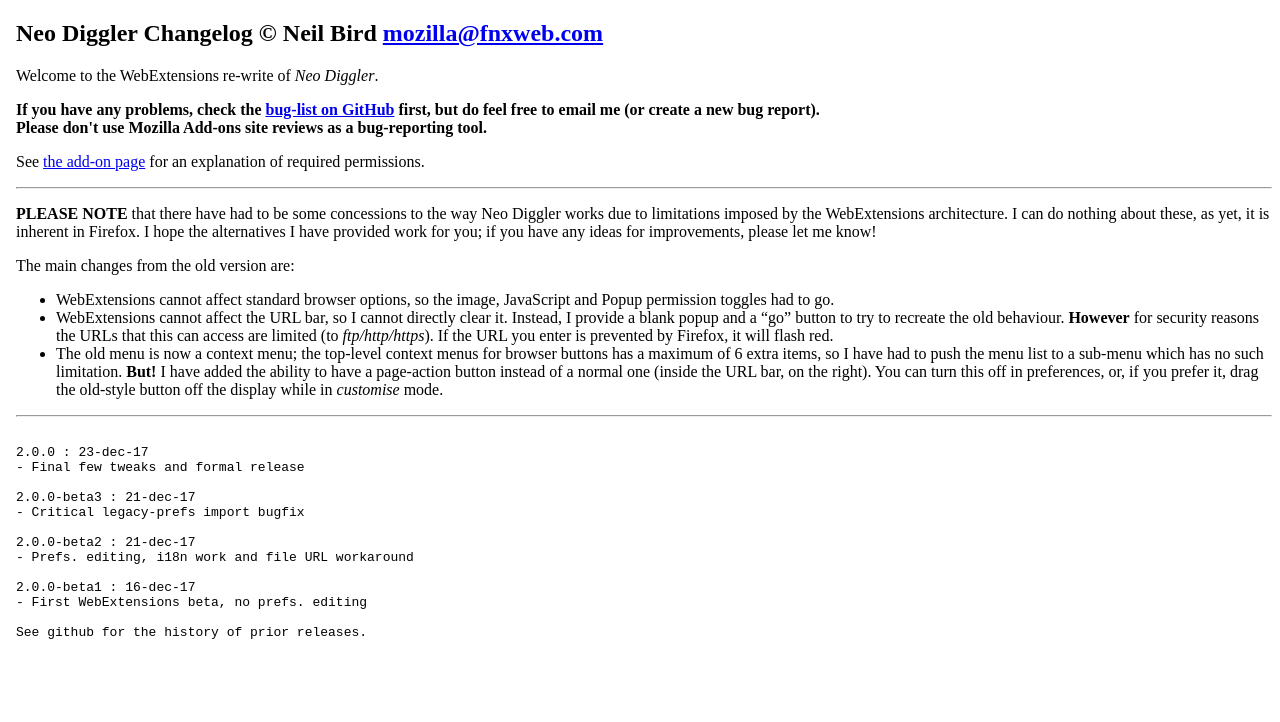
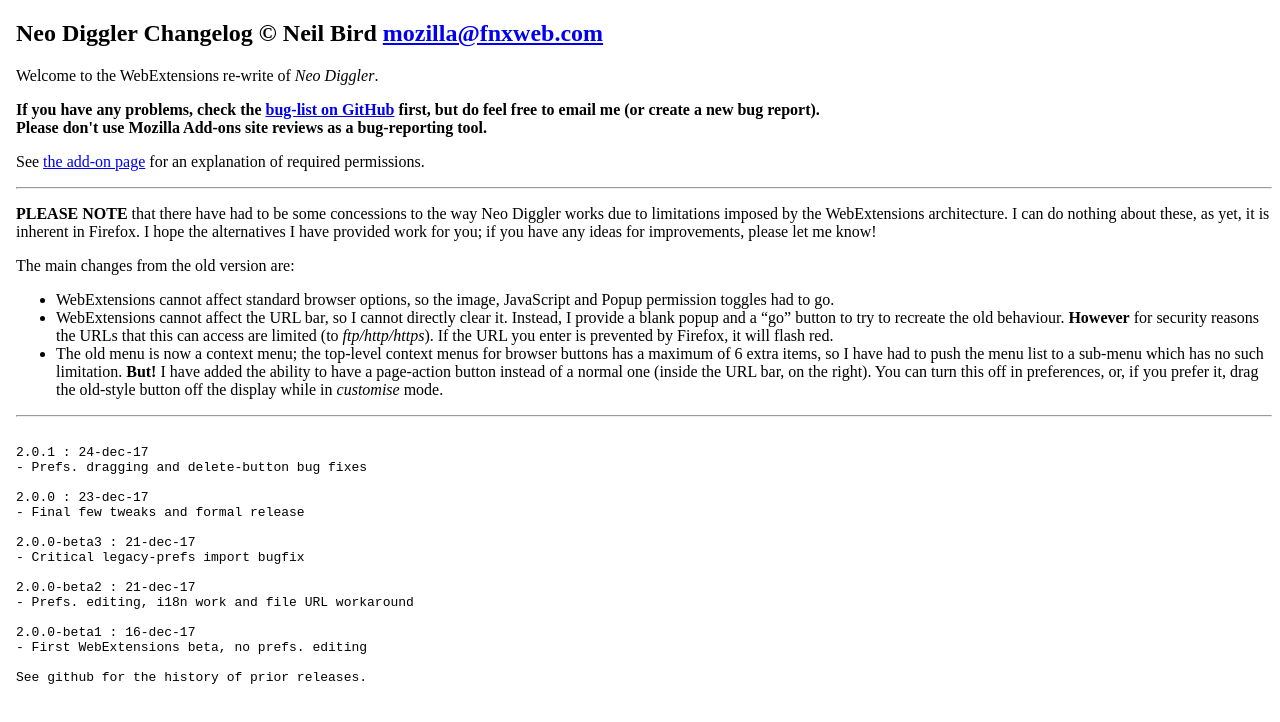
Before and after one commit to fnxweb/neo-diggler, a browser extension: page release/changelog.html in a window 1280 px wide. Drawn offline with Linux system fonts and the light colour scheme.

Commit message:
Add missing 2.0.1 entry to changelog

```diff
--- a/release/changelog.html
+++ b/release/changelog.html
@@ -49,6 +49,9 @@
     <hr>
     <pre>
 
+2.0.1 : 24-dec-17
+- Prefs. dragging and delete-button bug fixes
+
 2.0.0 : 23-dec-17
 - Final few tweaks and formal release
 
```
